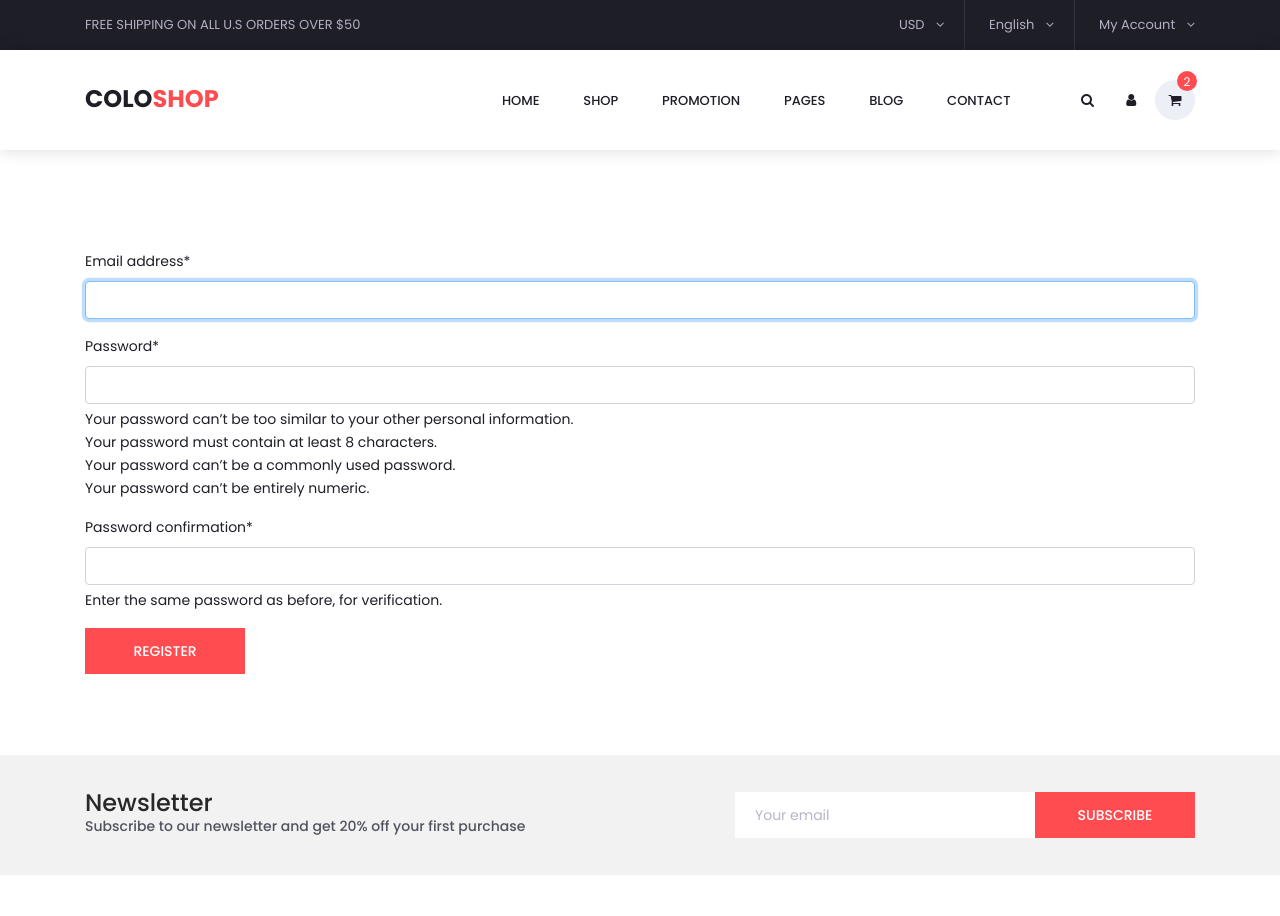
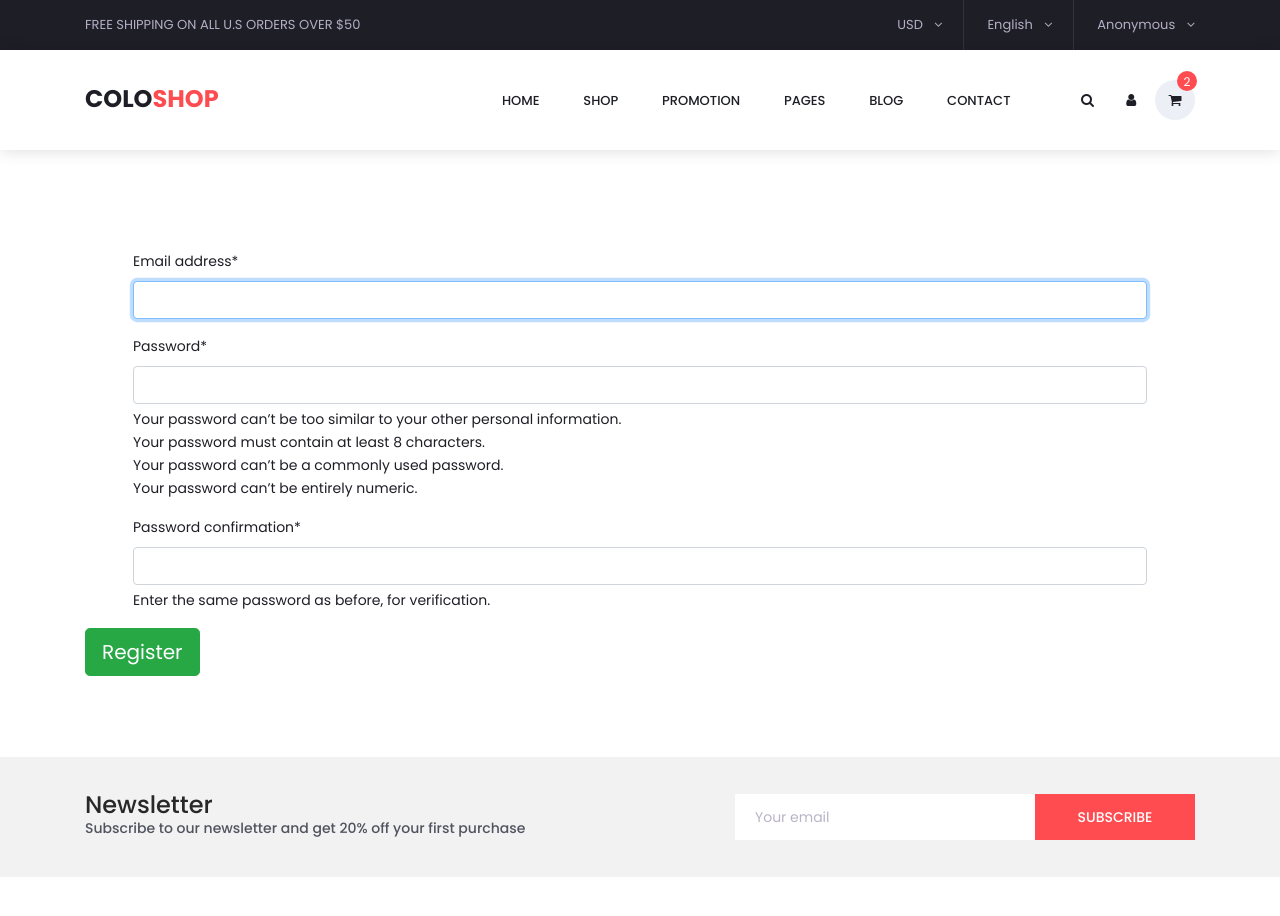
Before and after one commit to nikolay-dimitrov256/vs-fashion-shop, a Django app: page /accounts/register/ in a window 1280 px wide. Shown: the top 916 px of the page. Run offline with Django 5.2, Linux system fonts and the light colour scheme; some libraries are stand-ins or nearby versions.

Commit message:
feat: Finished login, logoun and register functionality

```diff
--- a/fashionShop/fashionShop/accounts/urls.py
+++ b/fashionShop/fashionShop/accounts/urls.py
@@ -1,9 +1,11 @@
+from django.contrib.auth.views import LogoutView
 from django.urls import path, include
 
 from fashionShop.accounts import views
 
 urlpatterns = [
     path('', views.test, name='test'),
-    path('login/', views.login, name='login'),
+    path('login/', views.AppUserLoginView.as_view(), name='login'),
     path('register/', views.AppUserRegisterView.as_view(), name='register'),
+    path('logout/', LogoutView.as_view(), name='logout')
 ]
--- a/fashionShop/fashionShop/accounts/views.py
+++ b/fashionShop/fashionShop/accounts/views.py
@@ -1,4 +1,5 @@
 from django.contrib.auth import get_user_model
+from django.contrib.auth.views import LoginView
 from django.shortcuts import render, redirect
 from django.urls import reverse_lazy
 from django.views.generic import CreateView
@@ -34,3 +35,13 @@ class AppUserRegisterView(CreateView):
             return redirect('home')
 
         return super().dispatch(request, *args, **kwargs)
+
+
+class AppUserLoginView(LoginView):
+    template_name = 'accounts/login.html'
+
+    def dispatch(self, request, *args, **kwargs):
+        if request.user.is_authenticated:
+            return redirect('home')
+
+        return super().dispatch(request, *args, **kwargs)
--- a/fashionShop/fashionShop/settings.py
+++ b/fashionShop/fashionShop/settings.py
@@ -178,8 +178,8 @@ ACCOUNT_LOGIN_METHODS = {'email'}
 ACCOUNT_USER_MODEL_USERNAME_FIELD = None
 ACCOUNT_USERNAME_REQUIRED = False
 
-LOGIN_REDIRECT_URL = reverse_lazy('test')
-LOGOUT_REDIRECT_URL = reverse_lazy('test')
+LOGIN_REDIRECT_URL = reverse_lazy('home')
+LOGOUT_REDIRECT_URL = reverse_lazy('home')
 
 # Internationalization
 # https://docs.djangoproject.com/en/5.1/topics/i18n/
--- a/fashionShop/static/styles/custom_styles.css
+++ b/fashionShop/static/styles/custom_styles.css
@@ -1,8 +1,8 @@
 .first-container {
     margin-top: 250px;
     & {
-        @media (max-width: 900px) {
-            margin-top: 150px;
+        @media (max-width: 992px) {
+            margin-top: 100px;
         }
     }
 }
--- a/fashionShop/templates/accounts/register.html
+++ b/fashionShop/templates/accounts/register.html
@@ -11,13 +11,13 @@
 {% block content %}
 
 <div class="container first-container">
-    <div class="w-md-50 mx-auto">
-        <form method="post">
+    <div>
+        <form class="px-lg-5" method="post">
 
             {% csrf_token %}
             {% crispy form %}
 
-            <button type="submit" class="newsletter_submit_btn">Register</button>
+            <button type="submit" class="btn btn-success btn-lg">Register</button>
         </form>
     </div>
 </div>
--- a/fashionShop/templates/common/base.html
+++ b/fashionShop/templates/common/base.html
@@ -8,6 +8,7 @@
 <meta http-equiv="X-UA-Compatible" content="IE=edge">
 <meta name="description" content="Colo Shop Template">
 <meta name="viewport" content="width=device-width, initial-scale=1">
+<meta name="google-signin-client_id" content="417602509703-kdhkc5v6dd4uqvmmv3e741k7qrniknvg.apps.googleusercontent.com">
 <link rel="stylesheet" type="text/css" href="{% static 'styles/bootstrap4/bootstrap.min.css' %}">
 <link href="{% static 'plugins/font-awesome-4.7.0/css/font-awesome.min.css' %}" rel="stylesheet" type="text/css">
 <link rel="stylesheet" type="text/css" href="{% static 'plugins/OwlCarousel2-2.2.1/owl.carousel.css' %}">
--- a/fashionShop/templates/common/header.html
+++ b/fashionShop/templates/common/header.html
@@ -41,13 +41,23 @@
 								</ul>
 							</li>
 							<li class="account">
+
 								<a href="#">
-									My Account
+									{% if request.user.is_authenticated %}
+									{{ request.user.email }}
+									{% else %}
+									Anonymous
+									{% endif %}
 									<i class="fa fa-angle-down"></i>
 								</a>
 								<ul class="account_selection">
-									<li><a href="#"><i class="fa fa-sign-in" aria-hidden="true"></i>Sign In</a></li>
-									<li><a href="#"><i class="fa fa-user-plus" aria-hidden="true"></i>Register</a></li>
+									{% if request.user.is_authenticated %}
+									<li><a href="#"><i class="fa fa-user" aria-hidden="true"></i>My Account</a></li>
+									<li><a href="#" onclick="document.getElementById('logout-form').submit()"><i class="fa fa-sign-out" aria-hidden="true"></i>Log out</a></li>
+									{% else %}
+									<li><a href="{% url 'login' %}"><i class="fa fa-sign-in" aria-hidden="true"></i>Sign In</a></li>
+									<li><a href="{% url 'register' %}"><i class="fa fa-user-plus" aria-hidden="true"></i>Register</a></li>
+									{% endif %}
 								</ul>
 							</li>
 						</ul>
@@ -144,3 +154,7 @@
 		</ul>
 	</div>
 </div>
+
+<form action="{% url 'logout' %}" method="post" id="logout-form">
+	{% csrf_token %}
+</form>
```
Also changed, not shown: fashionShop/templates/accounts/login.html (added, +38 -0 lines).
